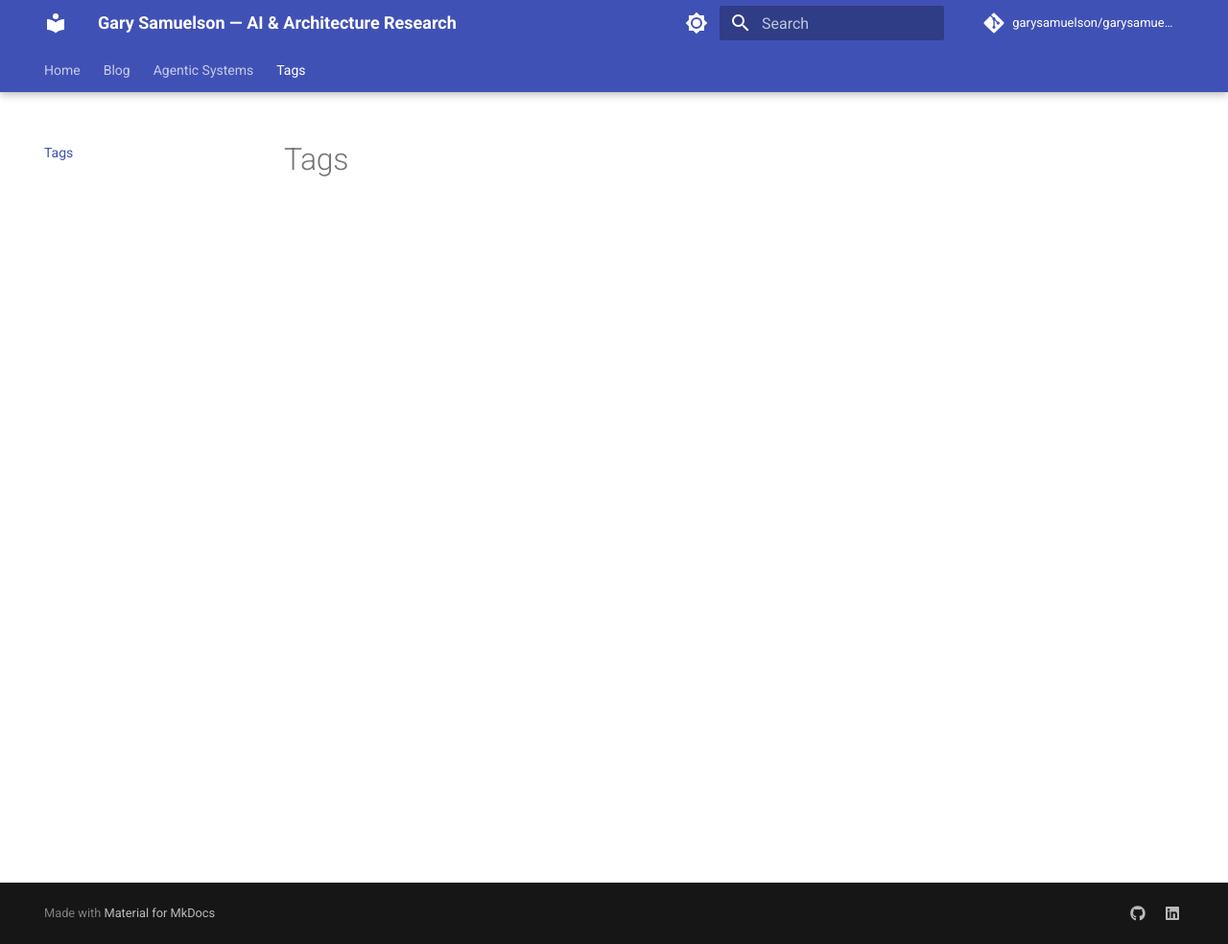
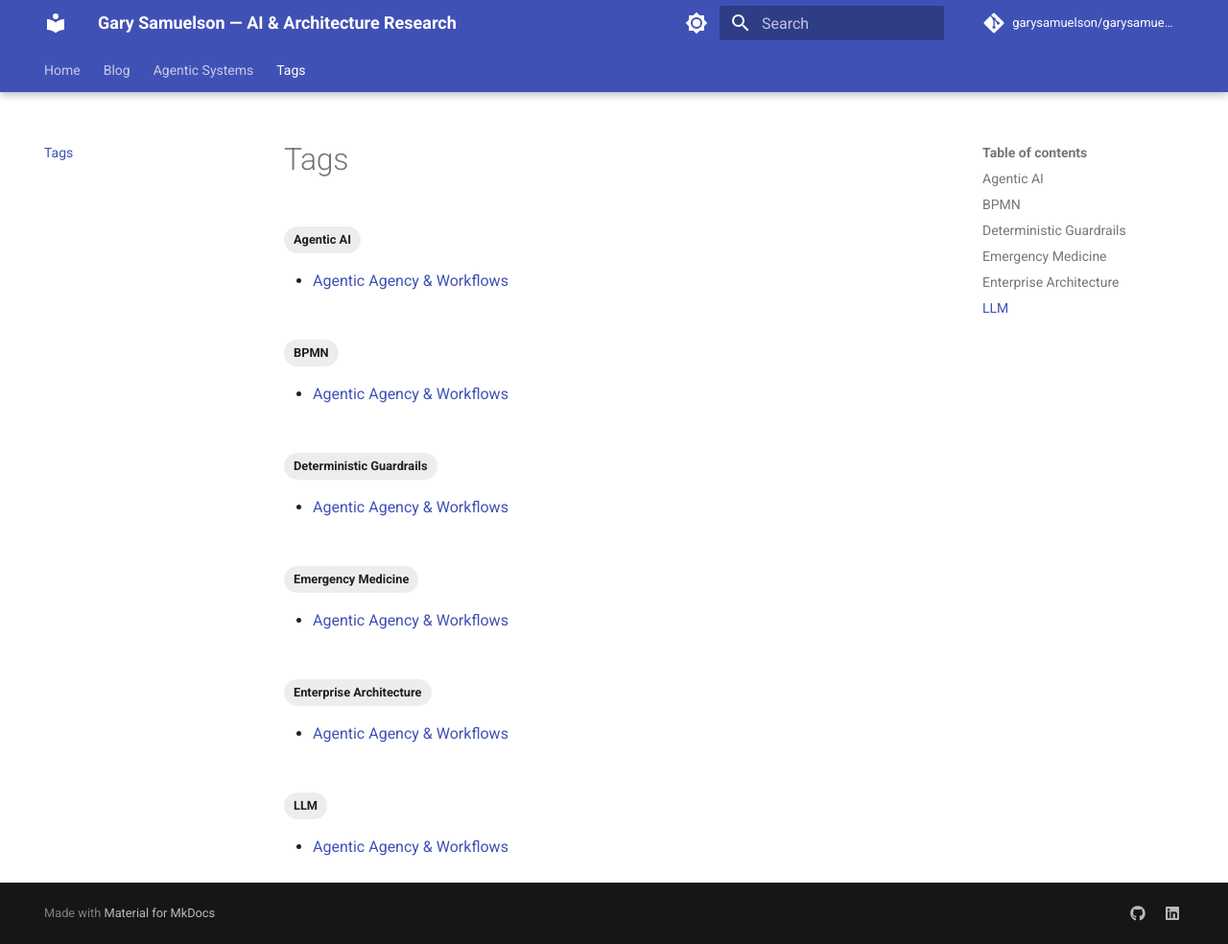
Before and after one commit to garysamuelson/garysamuelson.github.io, an MkDocs documentation site: the page built from docs/tags.md, in a window 1280 px wide and 984 px high. Shown: the whole window at 96% size. Built offline with MkDocs 1.6.1 and Material for MkDocs 9.7.7, drawn with Linux system fonts in a browser that asks for light colours; comment, search, counter and statistics services are not loaded; some of the changed lines change nothing that is shown.

Commit message:
Fix tags plugin: wire tags_file and add render directive

```diff
--- a/docs/tags.md
+++ b/docs/tags.md
@@ -1,3 +1,3 @@
 # Tags
 
-<!-- This file is auto-populated by the MkDocs tags plugin -->
+<!-- material/tags -->
--- a/mkdocs.yml
+++ b/mkdocs.yml
@@ -50,7 +50,8 @@ plugins:
       categories_name: Categories
       authors: true
       authors_file: "{blog}/.authors.yml"
-  - tags
+  - tags:
+      tags_file: tags.md
 
 markdown_extensions:
   - admonition
```
